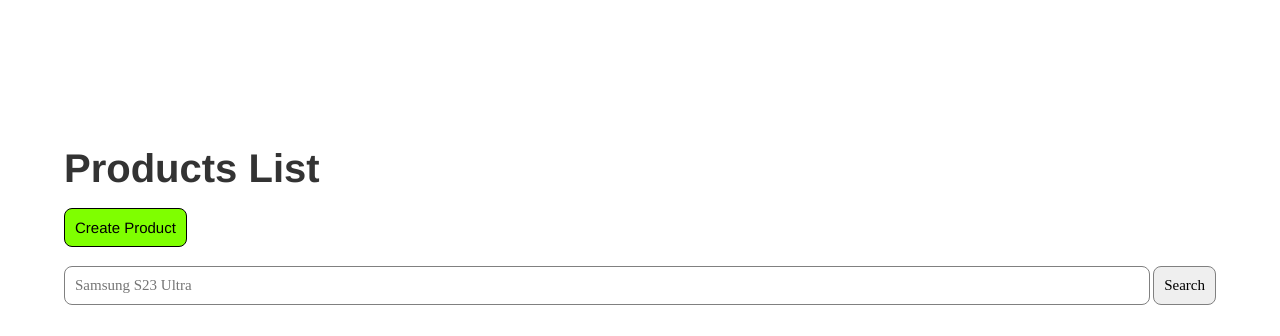
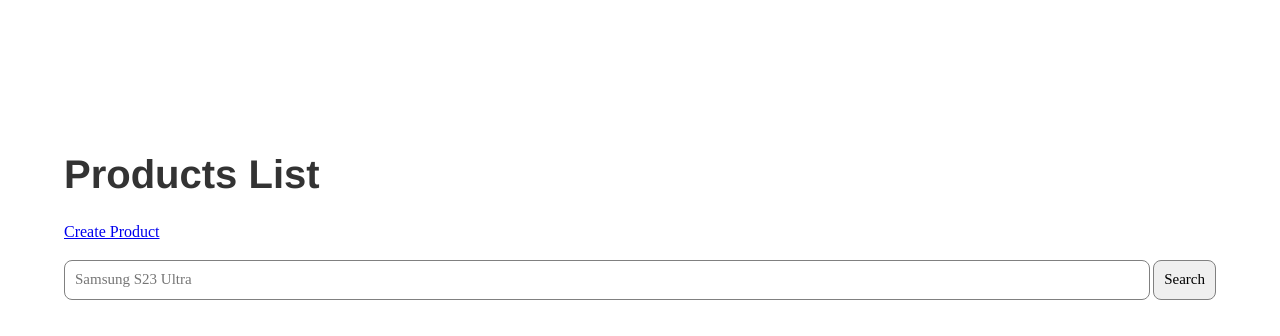
Before and after one commit to amirhossein2831/product-site, a PHP site: template App/php/views/product/index.php in a window 1280 px wide. Shown: the top 336 px of the page. Run offline with PHP 8.4, Linux system fonts and the light colour scheme; the template is opened without the code that fills it, so the values that code supplies are empty.

Commit message:
:hammer: chore: change the create button to link

```diff
--- a/App/php/views/product/index.php
+++ b/App/php/views/product/index.php
@@ -6,10 +6,8 @@ $product = $products['product'] ?? '';
     <h1>Products List</h1>
     <div class="form-container">
         <div>
-            <form class="create-form" action="" method="post">
-                <input type="hidden" name="create_product" value="">
-                <button class="create-button">Create Product</button>
-            </form>
+            <a href="/product/create" class="create-link">Create Product</a>
+            <br>
             <br>
             <form class="search-form" action="" method="get">
                 <input class="search-input" type="text" name="search" placeholder="Samsung S23 Ultra">
@@ -31,7 +29,6 @@ $product = $products['product'] ?? '';
             </tr>
             <?php $index = 1;?>
             <?php foreach ($product as $key => $value):?>
-            <?php echo $value['picture']?>
 
             <tr>
                 <td class="Id"><?php echo $index++;?></td>
```
